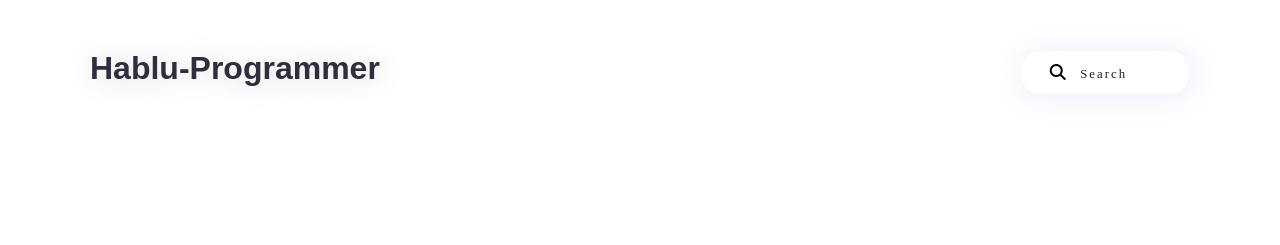
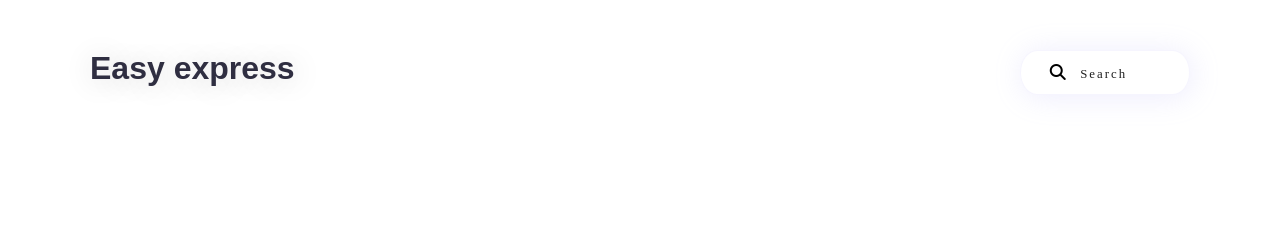
Before and after one commit to Pitom-094/Personal-webpage, a plain HTML site: page index.html in a window 1280 px wide. Shown: the top 245 px of the page. Drawn offline with Linux system fonts and the light colour scheme; files whose address does not match are found by name.

Commit message:
Update index.html

```diff
--- a/index.html
+++ b/index.html
@@ -13,7 +13,7 @@
     <div class="container">
 
         <div class="logo">
-          <a href="">Hablu-Programmer</a>
+          <a href="">Easy express</a>
         </div>
 
         <div class="SearchArea">
```
